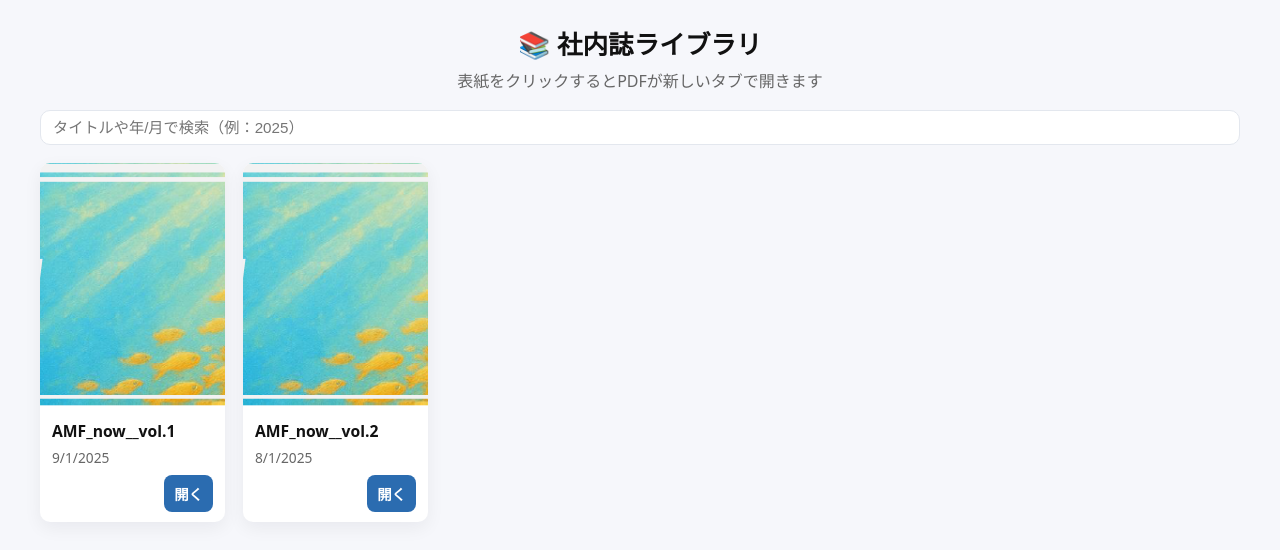
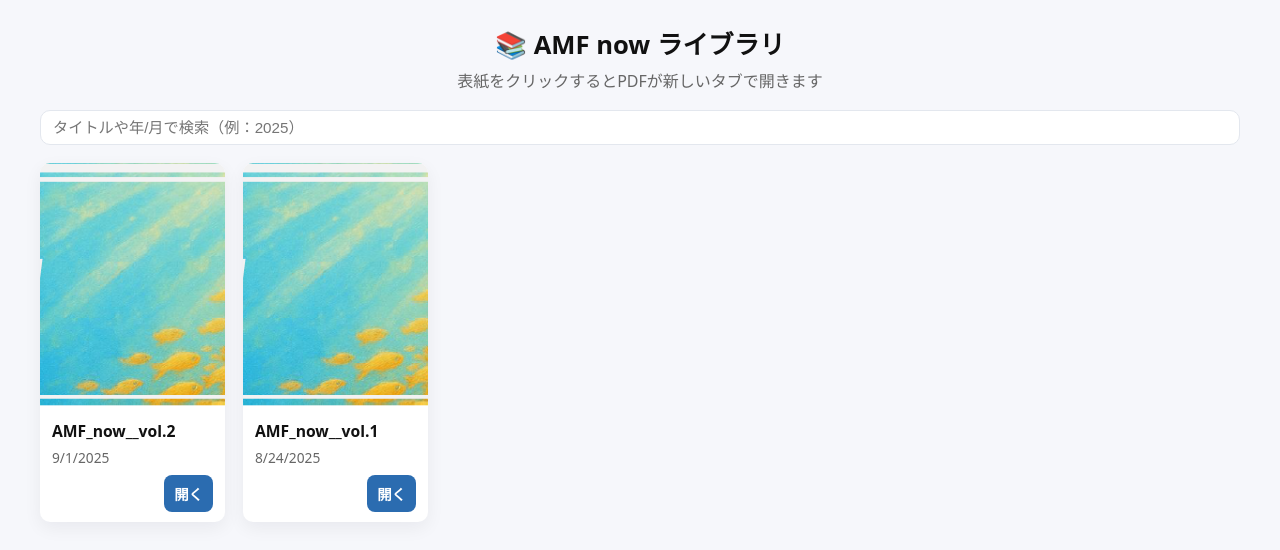
Before and after one commit to GodoGmaron/AMFnow, a plain HTML site: page index.html in a window 1280 px wide. Drawn offline with Linux system fonts and the light colour scheme.

Commit message:
Add files via upload

```diff
--- a/index.html
+++ b/index.html
@@ -3,7 +3,7 @@
 <head>
   <meta charset="utf-8" />
   <meta name="viewport" content="width=device-width,initial-scale=1" />
-  <title>社内誌ライブラリ</title>
+  <title>AMF now ライブラリ</title>
   <style>
     :root{
       --bg: #f6f7fb;
@@ -80,7 +80,7 @@
 </head>
 <body>
   <header>
-    <h1>📚 社内誌ライブラリ</h1>
+    <h1>📚 AMF now ライブラリ</h1>
     <p style="color:#666; margin:6px 0 0 0;">表紙をクリックするとPDFが新しいタブで開きます</p>
   </header>
 
@@ -99,8 +99,8 @@
      * pdf   → pdf/ に置く
      **********************************************/
     const issues = [
-      { title: "AMF_now__vol.1", date: "2025-09-01", cover: "img/now01.png", pdf: "pdf/AMF_now__vol.1.pdf" },
-      { title: "AMF_now__vol.2", date: "2025-08-01", cover: "img/now01.png", pdf: "pdf/AMF_now__vol.2.pdf" }
+      { title: "AMF_now__vol.1", date: "2025-08-24", cover: "img/now01.png", pdf: "pdf/AMF_now__vol.1.pdf" },
+      { title: "AMF_now__vol.2", date: "2025-09-01", cover: "img/now01.png", pdf: "pdf/AMF_now__vol.2.pdf" }
     ];
 
     const shelf = document.getElementById('shelf');
```
